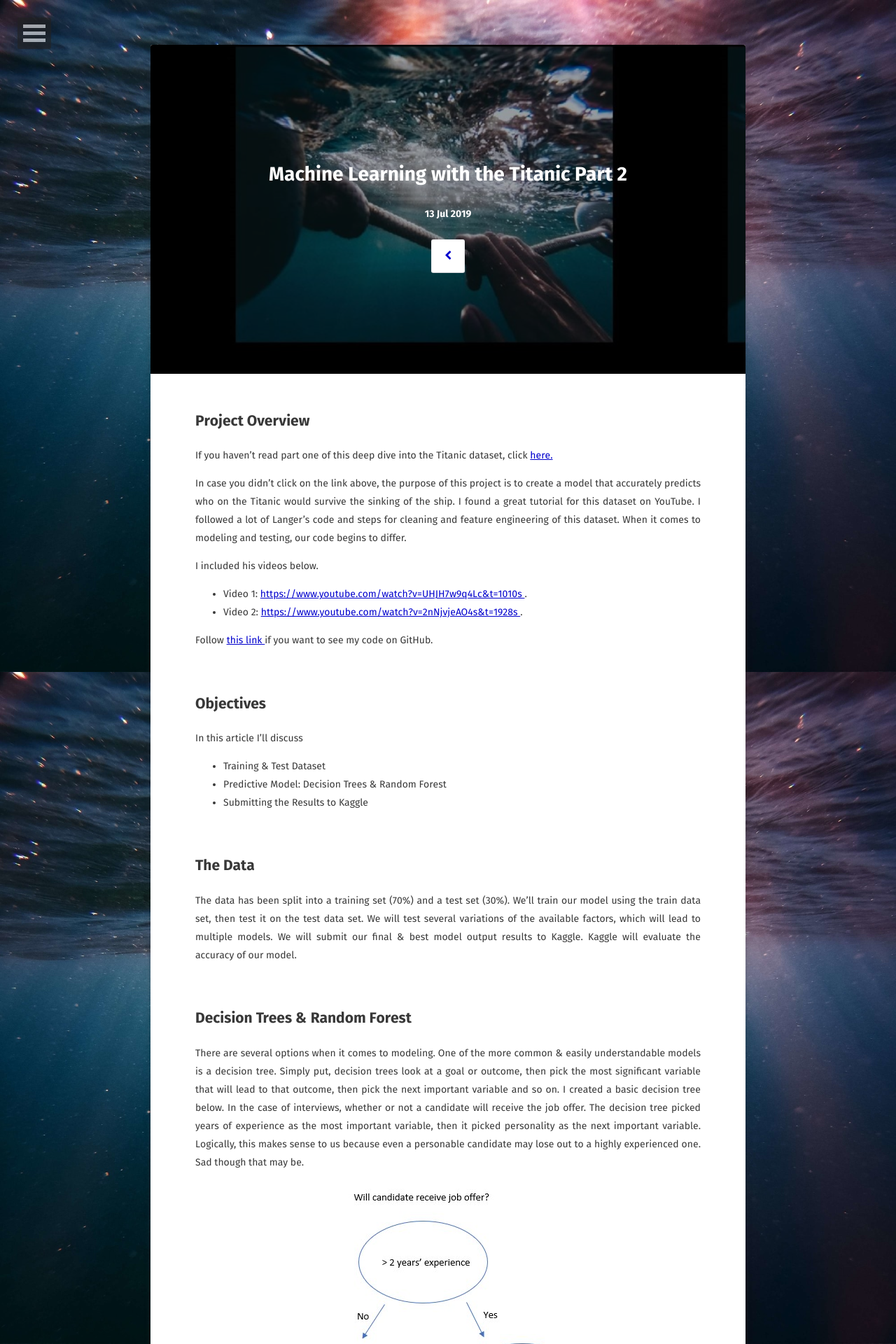
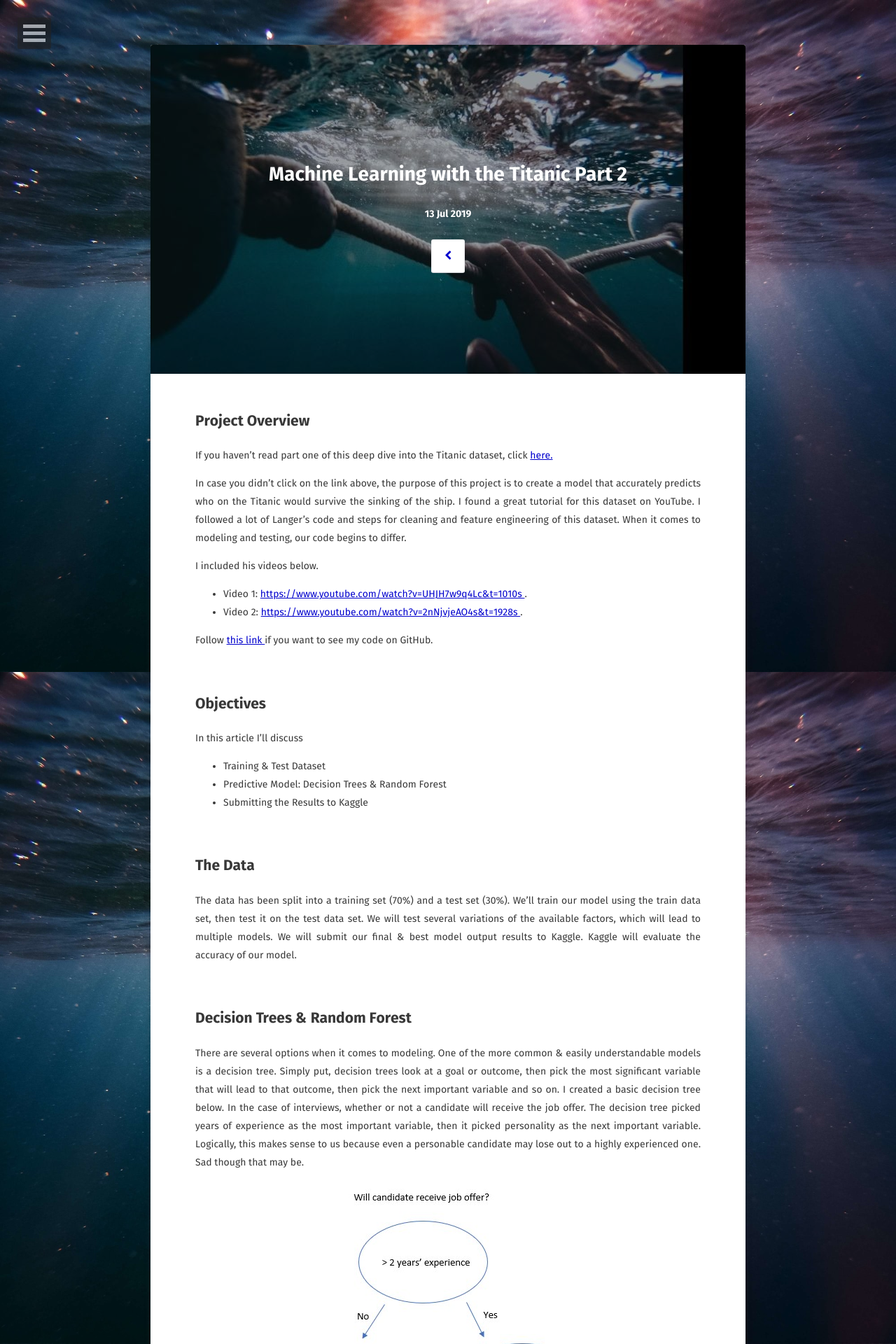
Before and after one commit to sarahschirduan/sarahschirduan.github.io, a Jekyll site: the page built from _posts/2019-06-15-titanic-part2.md, in a window 1280 px wide. Shown: the top 1920 px of the page at 70% size. Built offline with Jekyll 4.4.1, drawn with Linux system fonts in a browser that asks for light colours; some web fonts are replaced.

Commit message:
Update 2019-06-15-titanic-part2.md

```diff
--- a/_posts/2019-06-15-titanic-part2.md
+++ b/_posts/2019-06-15-titanic-part2.md
@@ -3,7 +3,7 @@ layout: post
 title: "Machine Learning with the Titanic Part 2"
 date: 2019-07-13
 excerpt: "Exploring the Titanic Passengers Dataset Part 2"
-feature: /assets/img/2titanic95.jpg
+feature: /assets/img/2titanic.999.jpg
 tags: [website, post, projects]
 comments: true
 ---
```
